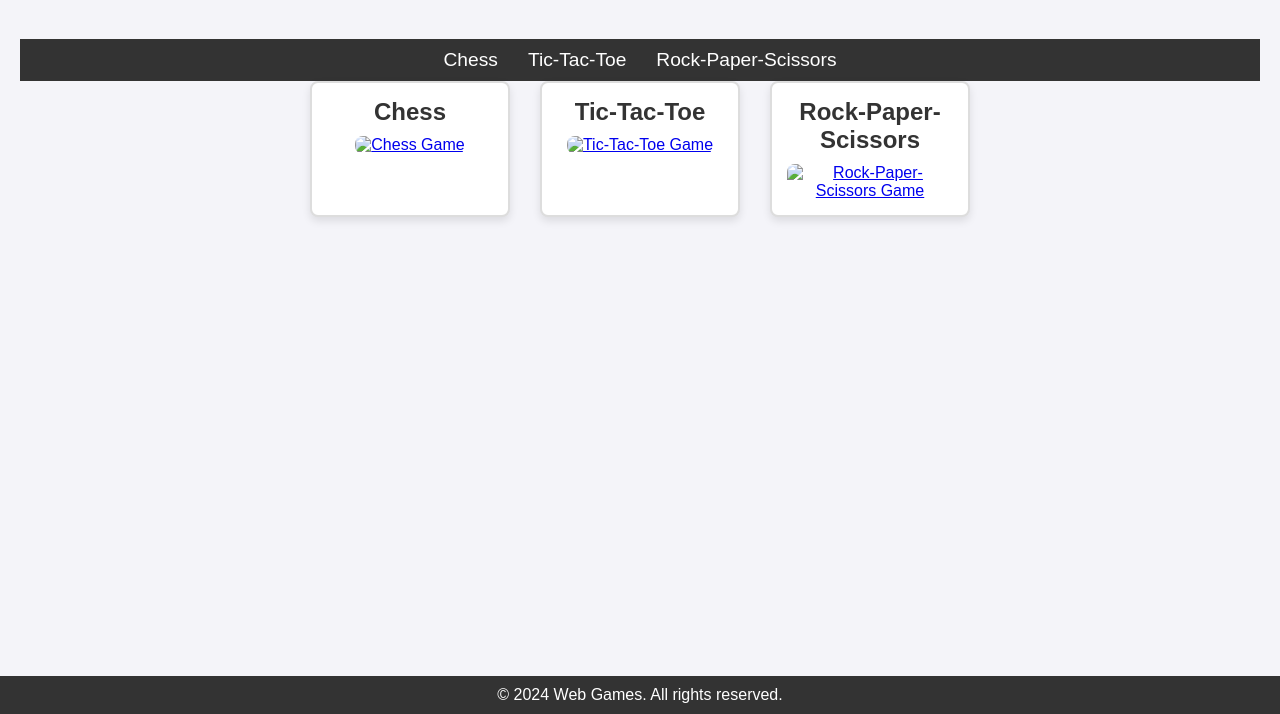
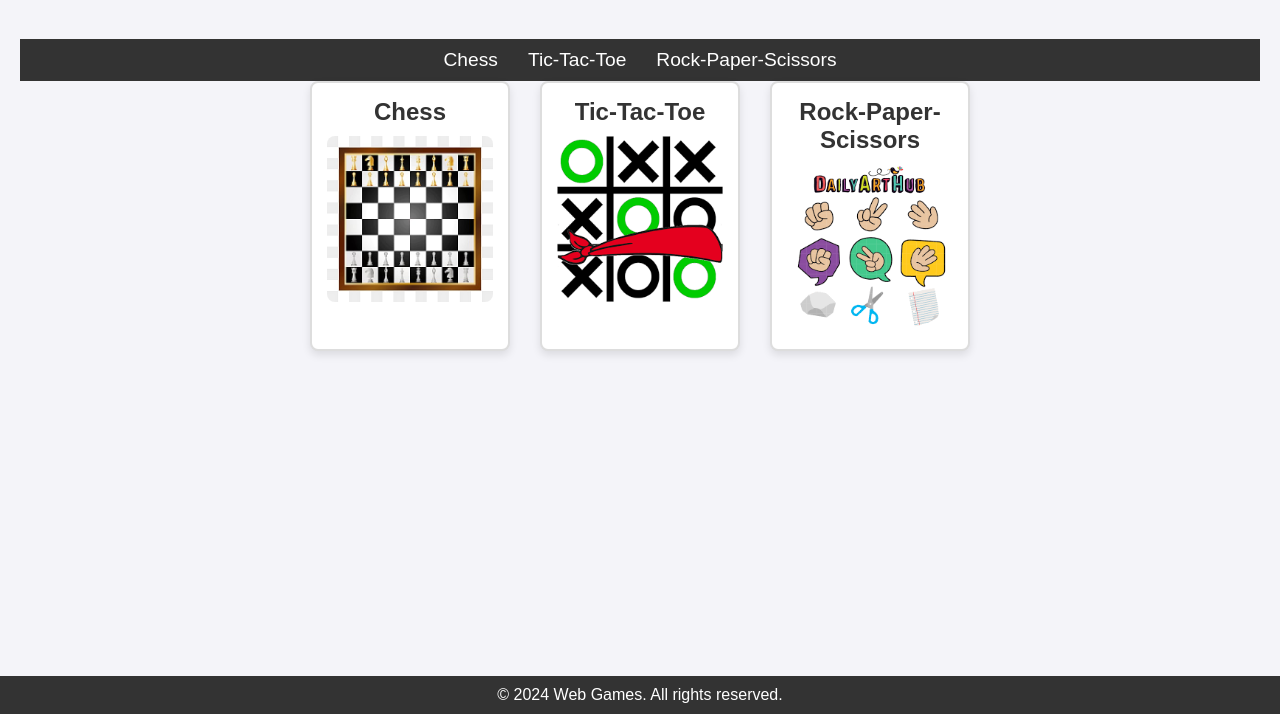
Before and after one commit to Biswajeet121/WEB-Games, a plain HTML site: page index.html in a window 1280 px wide. Shown: the part 86-800 px from the top of the page. Drawn offline with Linux system fonts and the light colour scheme; files that its build step writes are made by us from their sources.

Commit message:
Update index.html

```diff
--- a/index.html
+++ b/index.html
@@ -4,7 +4,7 @@
     <meta charset="UTF-8">
     <meta name="viewport" content="width=device-width, initial-scale=1.0">
     <title>Web Games</title>
-    <link rel="stylesheet" href="css/styles.css">
+    <link rel="stylesheet" href="styles.css">
 </head>
 <body>
     <header>
@@ -23,21 +23,21 @@
             <div class="game">
                 <h2>Chess</h2>
                 <a href="chess.html">
-                    <img src="assets\chess-board.jpg" alt="Chess Game">
+                    <img src="chess-board.jpg" alt="Chess Game">
                 </a>
             </div>
 
             <div class="game">
                 <h2>Tic-Tac-Toe</h2>
                 <a href="ticTacToe.html">
-                    <img src="assets\tic-tac-toe-grid.png" alt="Tic-Tac-Toe Game">
+                    <img src="tic-tac-toe-grid.png" alt="Tic-Tac-Toe Game">
                 </a>
             </div>
 
             <div class="game">
                 <h2>Rock-Paper-Scissors</h2>
                 <a href="rockPaperScissors.html">
-                    <img src="assets\rock-paper-scissors.png" alt="Rock-Paper-Scissors Game">
+                    <img src="rock-paper-scissors.png" alt="Rock-Paper-Scissors Game">
                 </a>
             </div>
 
```
